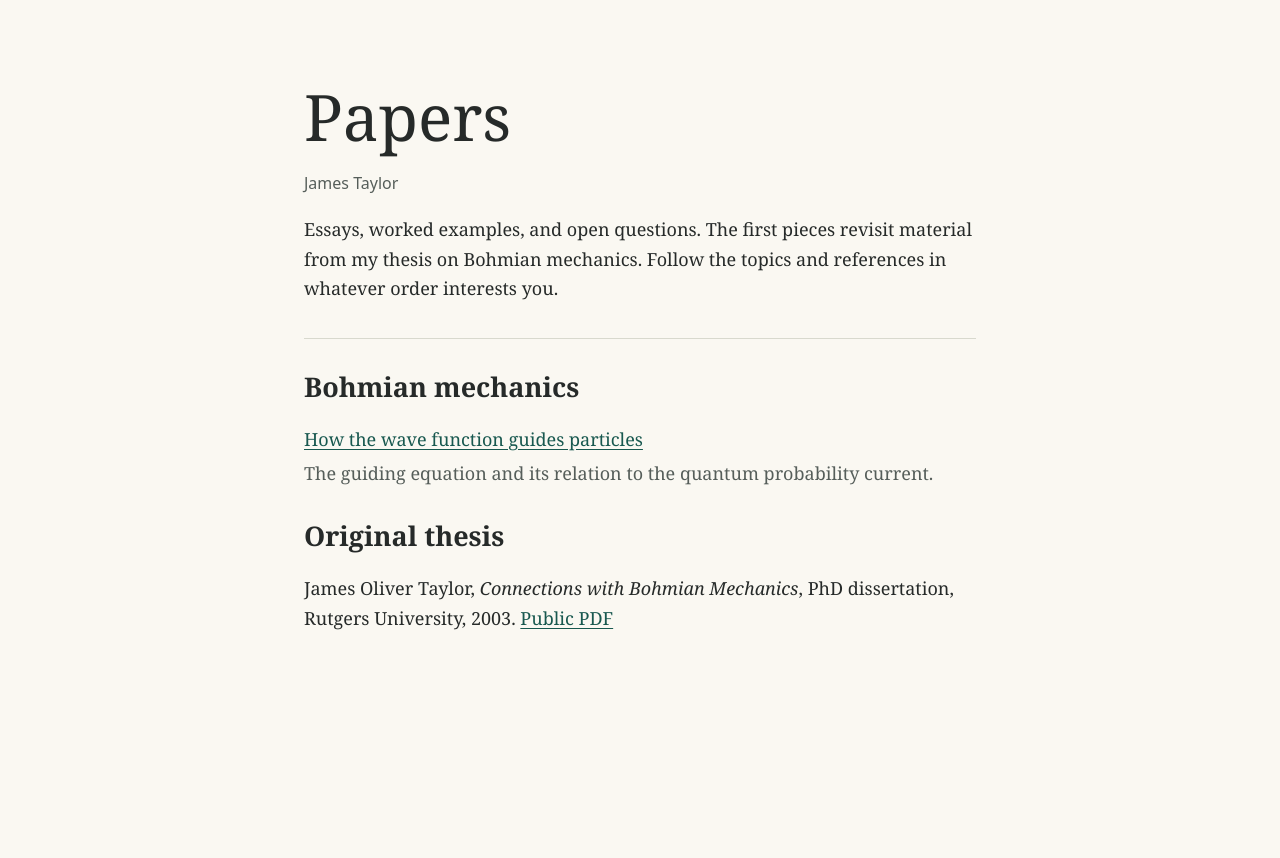
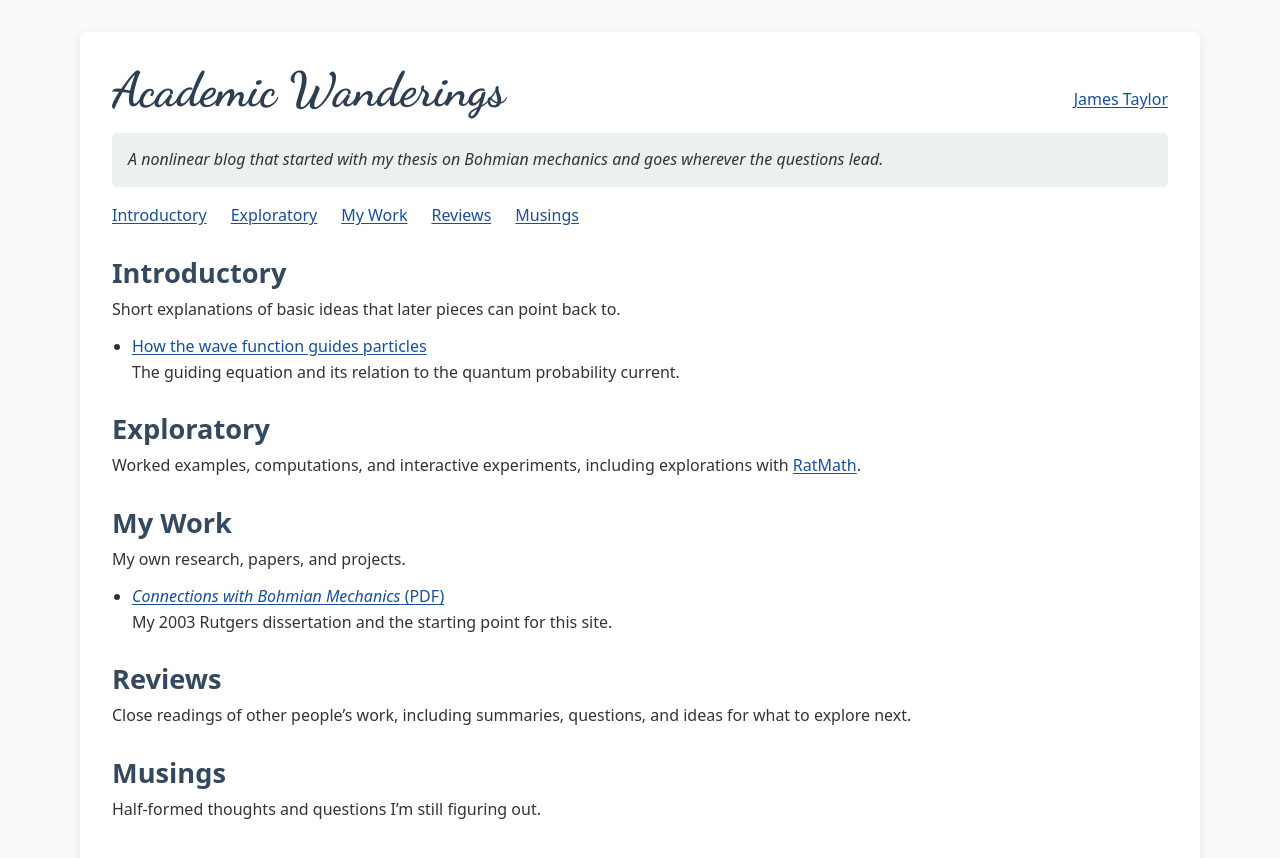
Before and after one commit to jostylr/academic-wanderings, a plain HTML site: page docs/index.html in a window 1280 px wide. Before the commit the page ends 800 px from the top, so only its background shows below. Drawn offline with Linux system fonts and the light colour scheme.

Commit message:
Style and organize Academic Wanderings

```diff
--- a/docs/index.html
+++ b/docs/index.html
@@ -3,35 +3,66 @@
 <head>
   <meta charset="utf-8">
   <meta name="viewport" content="width=device-width, initial-scale=1">
-  <meta name="description" content="Essays and working notes by James Taylor, beginning with Bohmian mechanics.">
-  <title>Papers · James Taylor</title>
+  <meta name="description" content="Academic Wanderings, a nonlinear blog by James Taylor that begins with Bohmian mechanics and follows questions across topics.">
+  <title>Academic Wanderings · James Taylor</title>
   <link rel="stylesheet" href="style.css">
 </head>
 <body>
-  <main>
-    <header>
-      <h1>Papers</h1>
-      <p class="byline">James Taylor</p>
-      <p>Essays, worked examples, and open questions. The first pieces revisit
-        material from my thesis on Bohmian mechanics. Follow the topics and
-        references in whatever order interests you.</p>
+  <main class="page">
+    <header class="site-header">
+      <h1 class="site-title">Academic Wanderings</h1>
+      <a href="https://jostylr.com/">James Taylor</a>
     </header>
+    <p class="site-intro">A nonlinear blog that started with my thesis on
+      Bohmian mechanics and goes wherever the questions lead.</p>
 
-    <section aria-labelledby="bohmian-mechanics">
-      <h2 id="bohmian-mechanics">Bohmian mechanics</h2>
+    <nav class="section-nav" aria-label="Kinds of pages">
+      <ul>
+        <li><a href="#introductory">Introductory</a></li>
+        <li><a href="#exploratory">Exploratory</a></li>
+        <li><a href="#my-work">My Work</a></li>
+        <li><a href="#reviews">Reviews</a></li>
+        <li><a href="#musings">Musings</a></li>
+      </ul>
+    </nav>
+
+    <section aria-labelledby="introductory">
+      <h2 id="introductory">Introductory</h2>
+      <p>Short explanations of basic ideas that later pieces can point back to.</p>
       <ul class="entries">
         <li>
           <a href="bohmian-mechanics.html">How the wave function guides particles</a>
-          <p>The guiding equation and its relation to the quantum probability current.</p>
+          <span>The guiding equation and its relation to the quantum probability current.</span>
         </li>
       </ul>
     </section>
 
-    <section aria-labelledby="thesis">
-      <h2 id="thesis">Original thesis</h2>
-      <p>James Oliver Taylor, <cite>Connections with Bohmian Mechanics</cite>,
-        PhD dissertation, Rutgers University, 2003.
-        <a href="https://jostylr.com/pdfs/thesis.pdf">Public PDF</a></p>
+    <section aria-labelledby="exploratory">
+      <h2 id="exploratory">Exploratory</h2>
+      <p>Worked examples, computations, and interactive experiments, including
+        explorations with <a href="https://calc.ratmath.com/">RatMath</a>.</p>
+    </section>
+
+    <section aria-labelledby="my-work">
+      <h2 id="my-work">My Work</h2>
+      <p>My own research, papers, and projects.</p>
+      <ul class="entries">
+        <li>
+          <a href="https://jostylr.com/pdfs/thesis.pdf"><cite>Connections with Bohmian Mechanics</cite> (PDF)</a>
+          <span>My 2003 Rutgers dissertation and the starting point for this site.</span>
+        </li>
+      </ul>
+    </section>
+
+    <section aria-labelledby="reviews">
+      <h2 id="reviews">Reviews</h2>
+      <p>Close readings of other people’s work, including summaries, questions,
+        and ideas for what to explore next.</p>
+    </section>
+
+    <section aria-labelledby="musings">
+      <h2 id="musings">Musings</h2>
+      <p>Half-formed thoughts and questions I’m still figuring out.</p>
     </section>
   </main>
 </body>
--- a/docs/style.css
+++ b/docs/style.css
@@ -1,75 +1,132 @@
+@import url("https://fonts.googleapis.com/css2?family=Dancing+Script:wght@700&display=swap");
+
 :root {
   color-scheme: light dark;
-  --paper: #faf8f2;
-  --ink: #262a29;
-  --muted: #565e5a;
-  --link: #18584f;
-  --rule: #d8d9ce;
+  --background: #fafafa;
+  --panel: #fff;
+  --intro: #ecf0f1;
+  --ink: #333;
+  --title: #2c3e50;
+  --heading: #34495e;
+  --link: #174f9c;
+  --rule: #dce3e7;
 }
 
 @media (prefers-color-scheme: dark) {
   :root {
-    --paper: #1b211f;
-    --ink: #eeefe6;
-    --muted: #bac4bd;
-    --link: #8ed1b8;
-    --rule: #424d46;
+    --background: #171d23;
+    --panel: #202830;
+    --intro: #29343e;
+    --ink: #e2e7eb;
+    --title: #eef3f8;
+    --heading: #c9d8e7;
+    --link: #a1c8ff;
+    --rule: #435260;
   }
 }
 
 body {
-  background: var(--paper);
+  background: var(--background);
   color: var(--ink);
-  font: 1.125rem/1.65 Georgia, serif;
+  font: 1rem/1.6 system-ui, sans-serif;
+  margin: 0;
+  padding: clamp(0.75rem, 3vw, 2rem);
+}
+
+.page {
+  background: var(--panel);
+  border-radius: 0.5rem;
+  box-shadow: 0 2px 12px rgb(0 0 0 / 8%);
+  margin-inline: auto;
+  max-width: 66rem;
+  padding: clamp(1rem, 3vw, 2rem);
+}
+
+.page--article {
+  max-width: 46rem;
+}
+
+.site-header {
+  align-items: baseline;
+  display: flex;
+  flex-wrap: wrap;
+  gap: 0.4rem 1.5rem;
+  justify-content: space-between;
+  margin-bottom: 1rem;
+}
+
+.site-title {
+  color: var(--title);
+  font-family: "Dancing Script", "Brush Script MT", cursive;
+  font-size: clamp(2.25rem, 5vw, 3rem);
+  font-weight: 700;
+  line-height: 1.1;
   margin: 0;
 }
 
-main {
-  margin-inline: auto;
-  max-width: 42rem;
-  padding: clamp(2rem, 7vw, 5rem) 1.25rem;
+.site-header a.site-title {
+  color: var(--title);
+  font-size: clamp(1.75rem, 4vw, 2.25rem);
 }
 
-header {
-  border-bottom: 1px solid var(--rule);
-  padding-bottom: 1rem;
+.site-intro {
+  background: var(--intro);
+  border-radius: 0.3rem;
+  font-style: italic;
+  margin: 0 0 1rem;
+  padding: 0.9rem 1rem;
+}
+
+.section-nav ul {
+  display: flex;
+  flex-wrap: wrap;
+  gap: 0.5rem 1.5rem;
+  list-style: none;
+  margin: 0;
+  padding: 0;
+}
+
+a {
+  color: var(--link);
+  text-underline-offset: 0.15em;
 }
 
 h1,
 h2 {
-  line-height: 1.17;
+  color: var(--heading);
+  line-height: 1.2;
 }
 
-h1 {
-  font-size: clamp(2.4rem, 7vw, 4rem);
-  font-weight: 500;
-  margin: 0 0 1rem;
+h2 {
+  font-size: 1.7rem;
+  margin: 0 0 0.45rem;
 }
 
 section {
-  margin-top: 2rem;
+  margin-top: 1.75rem;
 }
 
-a {
-  color: var(--link);
-  text-underline-offset: 0.16em;
-}
-
-nav,
-.byline {
-  color: var(--muted);
-  font: 1rem/1.5 system-ui, sans-serif;
-  margin-bottom: 1.25rem;
+section > p {
+  margin: 0 0 0.75rem;
 }
 
 .entries {
-  list-style: none;
-  padding: 0;
+  margin: 0.5rem 0 0;
+  padding-left: 1.25rem;
 }
 
-.entries p {
-  color: var(--muted);
-  margin-top: 0.25rem;
+.entries span {
+  display: block;
+}
+
+article header {
+  border-top: 1px solid var(--rule);
+  padding-top: 1rem;
+}
+
+article h1 {
+  font-size: clamp(1.85rem, 5vw, 2.5rem);
+  margin: 0 0 0.75rem;
 }
 
 .math-display {
```
Also changed, not shown: docs/bohmian-mechanics.html (+6 -3 lines), 1 other file.
